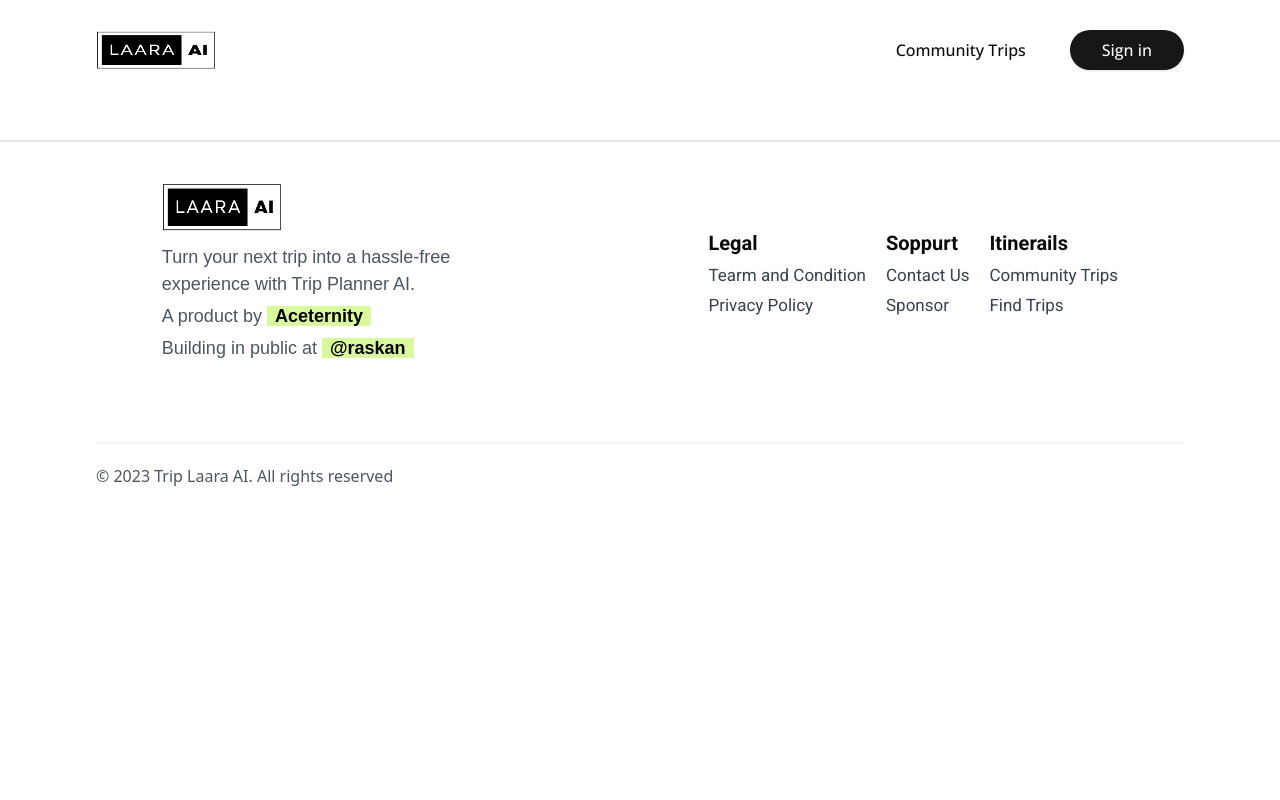
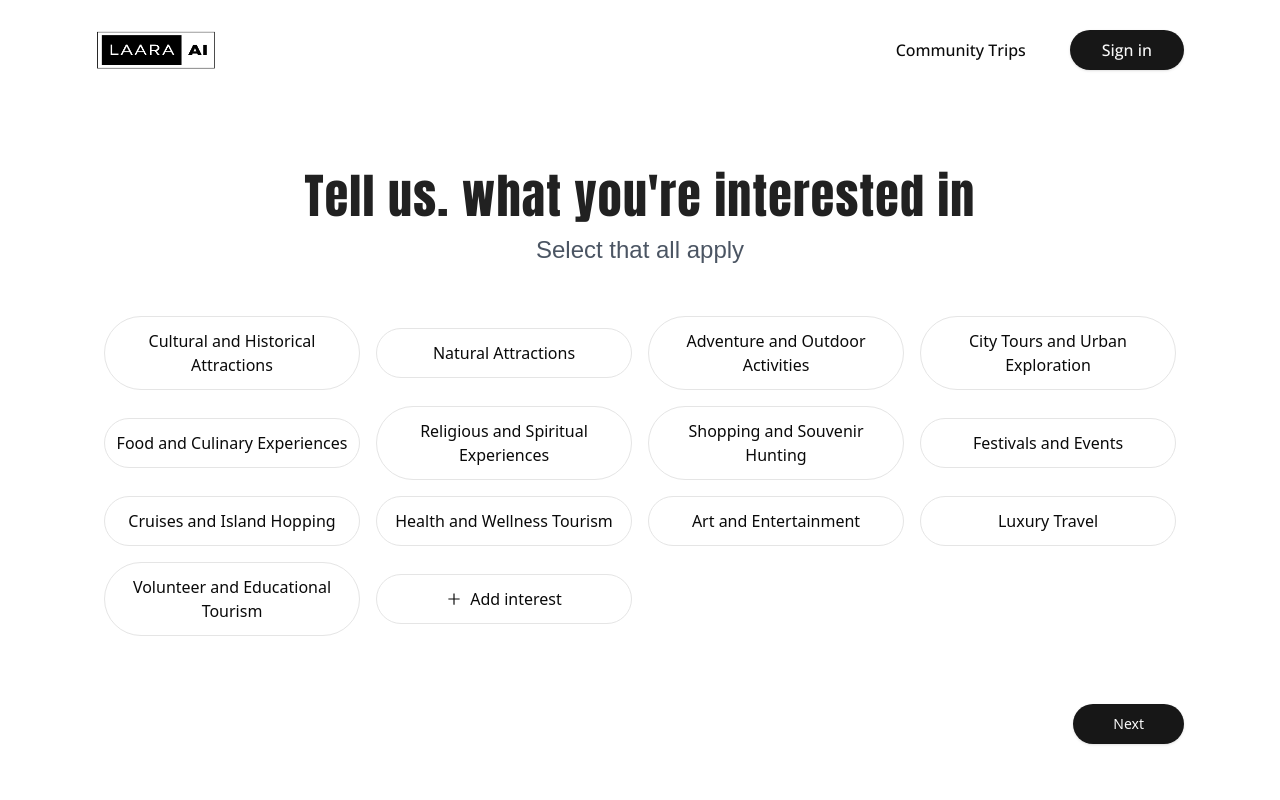
Before and after one commit to Raskan07/Laaraa, a Next.js app: page /create/interest in a window 1280 px wide. Shown: the top 800 px of the page. Built offline with nearby package versions, Linux system fonts and the light colour scheme; a web font is replaced by a local one.

Commit message:
compeleting user selection and preview

```diff
--- a/src/app/create/interest/page.tsx
+++ b/src/app/create/interest/page.tsx
@@ -1,11 +1,219 @@
-import React from 'react'
+"use client"
+import React, { useState } from 'react';
+import H1 from '@/components/fonts/H1';
+import P_Normal from '@/components/fonts/P_Normal';
+import { AiOutlinePlus } from "react-icons/ai";
+import {
+  Popover,
+  PopoverContent,
+  PopoverTrigger,
+} from "@/components/ui/popover"
+import { Button } from "@/components/ui/button"
+import { useRouter } from 'next/navigation'
+import { useGetPlaceStore } from "../../../../store";
+
+
 
 function Interest() {
+  const data = [
+    {
+      category: "Cultural and Historical Attractions",
+      items: [
+        "Museums",
+        "Historical landmarks",
+        "UNESCO World Heritage Sites",
+        "Temples, Churches, Mosques",
+        "Local festivals",
+        "Traditional villages",
+        "Palaces and royal residences",
+        "Archaeological sites"
+      ]
+    },
+    {
+      category: "Natural Attractions",
+      items: [
+        "National parks",
+        "Mountains and volcanoes",
+        "Beaches",
+        "Lakes and rivers",
+        "Deserts",
+        "Caves and caverns",
+        "Forests and jungles",
+        "Waterfalls"
+      ]
+    },
+    {
+      category: "Adventure and Outdoor Activities",
+      items: [
+        "Hiking and trekking",
+        "Skiing and snowboarding",
+        "Scuba diving and snorkeling",
+        "Paragliding, skydiving, zip-lining",
+        "Rock climbing",
+        "Safari and wildlife tours",
+        "Rafting, kayaking, and canoeing",
+        "Cycling and biking tours"
+      ]
+    },
+    {
+      category: "City Tours and Urban Exploration",
+      items: [
+        "City sightseeing",
+        "Walking tours",
+        "Public markets",
+        "Street food tours",
+        "Nightlife",
+        "Architecture"
+      ]
+    },
+    {
+      category: "Food and Culinary Experiences",
+      items: [
+        "Local cuisine",
+        "Food festivals",
+        "Cooking classes",
+        "Wine tasting tours",
+        "Street food and night markets"
+      ]
+    },
+    {
+      category: "Religious and Spiritual Experiences",
+      items: [
+        "Pilgrimage sites",
+        "Retreats and meditation",
+        "Temples and religious ceremonies"
+      ]
+    },
+    {
+      category: "Shopping and Souvenir Hunting",
+      items: [
+        "Shopping malls and districts",
+        "Local handicrafts",
+        "Souvenir shops",
+        "Flea markets"
+      ]
+    },
+    {
+      category: "Festivals and Events",
+      items: [
+        "Music festivals",
+        "Cultural festivals",
+        "Film festivals",
+        "Carnivals and parades"
+      ]
+    },
+    {
+      category: "Cruises and Island Hopping",
+      items: [
+        "River or ocean cruises",
+        "Island hopping"
+      ]
+    },
+    {
+      category: "Health and Wellness Tourism",
+      items: [
+        "Spa retreats",
+        "Hot springs",
+        "Yoga and meditation retreats"
+      ]
+    },
+    {
+      category: "Art and Entertainment",
+      items: [
+        "Theater and opera",
+        "Art galleries and exhibitions",
+        "Street performances",
+        "Film locations"
+      ]
+    },
+    {
+      category: "Luxury Travel",
+      items: [
+        "High-end resorts",
+        "Private tours",
+        "Gourmet dining"
+      ]
+    },
+    {
+      category: "Volunteer and Educational Tourism",
+      items: [
+        "Conservation projects",
+        "Community volunteering",
+        "Study tours"
+      ]
+    }
+  ];
+
+  const [interest, setInterest] = useState([]);
+  const router =  useRouter()
+  const {setProgressValue,setInterests} = useGetPlaceStore()
+
+  const onHandleSelection = (name:any) => {
+    setInterest((prevInterests) => {
+      // Avoid duplicates
+      if (!prevInterests.includes(name)) {
+        return [...prevInterests, name];
+      }
+      return prevInterests;
+    });
+  };
+
+
+  const onHandleRoute =  () => {
+    setInterests(interest)
+    setProgressValue(100)
+    router.push("/trip-builder")
+
+  }
+
+
+
   return (
-    <div>
+    <div className="mt-[60px] w-full text-center justify-center flex flex-col items-center">
+      <H1 className="">Tell us. what you're interested in</H1>
+      <P_Normal className="text-gray-600 text-center">
+        Select that all apply
+      </P_Normal>
+
+      <div className="mt-[40px] w-full grid md:grid-cols-4 items-center">
+        {data.map((item, index) => (
+          <Popover key={index}>
+            <PopoverTrigger asChild>
+            <h2 className={`m-2 inline-block border border-1 p-3 px-[10px] rounded-full text-nn cursor-pointer ${item.items.some(subItem => interest.includes(subItem)) ? "bg-green-400" : ""}`}>
+                {item?.category}
+              </h2>
+            </PopoverTrigger>
+            <PopoverContent className="">
+              {item?.items.map((subItem:any, subIndex) => (
+                <div
+                  key={subIndex}
+                  className={`p-2 cursor-pointer ${interest.includes(subItem) ? "bg-green-300 rounded-full my-1" : ""} `}
+                  onClick={() => onHandleSelection(subItem)}
+                >
+                  {subItem}
+                </div>
+              ))}
+            </PopoverContent>
+          </Popover>
+        ))}
+
+        <div className="m-2 border border-1 p-3 px-[10px] rounded-full text-nn flex flex-row gap-2 items-center justify-center">
+          <AiOutlinePlus />
+          <p>Add interest</p>
+        </div>
+      </div>
+
+
+      <div className="w-full flex flex-row items-end  justify-end mt-[60px] mb-[20px]">
+        <Button  onClick={onHandleRoute}  className="px-10 py-[20px] rounded-full" disabled={!interest} >
+          Next
+        </Button>
+      </div>
+
+
 
     </div>
-  )
+  );
 }
 
-export default Interest
+export default Interest;
--- /dev/null
+++ b/src/app/trip-builder/page.tsx
@@ -0,0 +1,7 @@
+const TripBuilder = () => {
+    return (
+        <div></div>
+    )
+}
+
+export default TripBuilder ;
--- a/src/components/create/TravelCard01.tsx
+++ b/src/components/create/TravelCard01.tsx
@@ -4,7 +4,7 @@ import React from 'react'
 
 function TravelCard01({item}:any) {
   return (
-    <div className="md:w-[165px] flex flex-col items-center gap-2 md:gap-0 my-[10px] md:mt-[0px]">
+    <div className="md:w-[165px] flex flex-col items-center gap-2 m-3 md:gap-0 my-[10px] md:mt-[0px]">
       <img className="md:size-[160px] rounded-xl"  src={item?.imgUrl}/>
       <div className="flex flex-col items-start w-full ml-1 mt-[5px]">
         <p className="font-bold font-nn text-[17px] text-start">{item?.place}</p>
--- a/store.tsx
+++ b/store.tsx
@@ -65,13 +65,15 @@ const useDataStore = create((set) => ({
   startDate:null,
   endDate:null,
   value:[],
+  interest:[],
   progressValue:0,
   tripType:"",
   setDataValue: (v:any) => set({value: v}),
   setProgressValue: (val:any) => set({progressValue:val}),
   setStartDate: (date:any) => set({startDate:date}),
   setEndDate: (date:any) => set({endDate:date}),
-  setTripType : (type:any) => set({tripType:type})
+  setTripType : (type:any) => set({tripType:type}),
+  setInterests : (items:any) => set({interest:items})
 }),
 {
   name: 'entries-storage',
```
